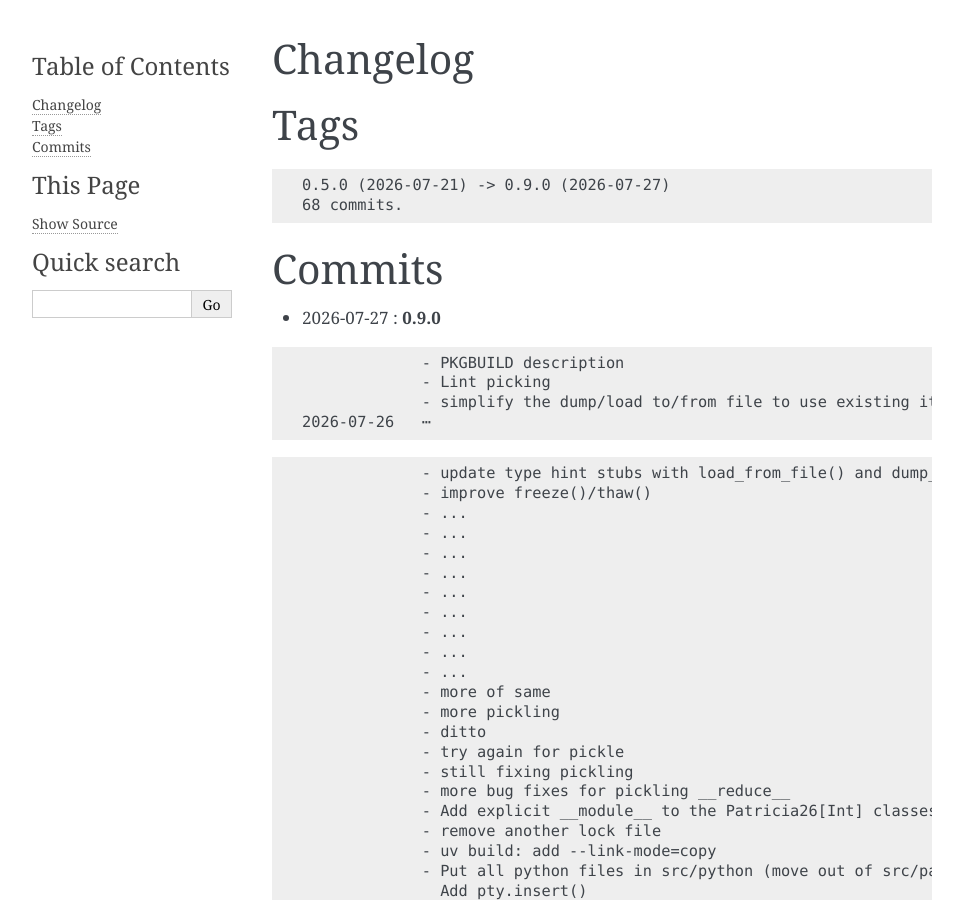
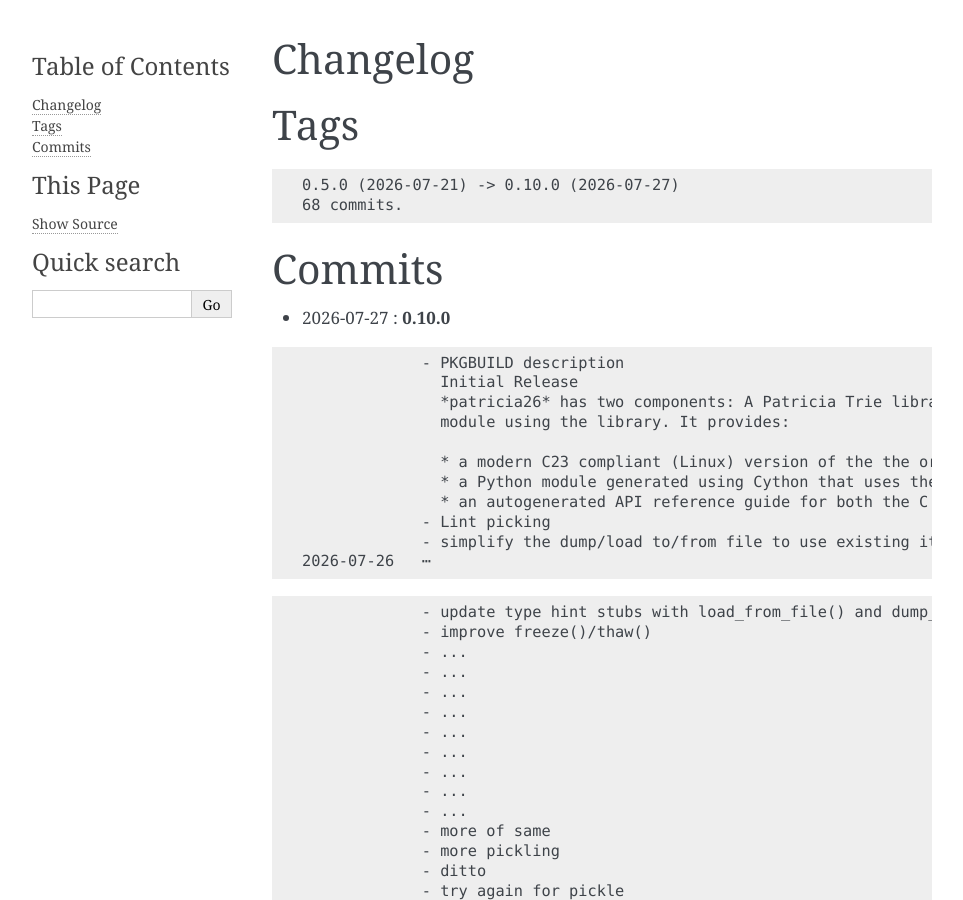
Before and after one commit to gene-git/patricia26, a Sphinx documentation site: the page built from Docs/Changelog.rst, in a window 1280 px wide and 900 px high. Shown: the whole window, without its empty margins (148-1111 px from the left). Built offline with Sphinx 7.4.7, drawn with Linux system fonts in a browser that asks for light colours.

```diff
--- a/Docs/Changelog.rst
+++ b/Docs/Changelog.rst
@@ -6,18 +6,25 @@
 
 .. code-block:: text
 
-	0.5.0 (2026-07-21) -> 0.9.0 (2026-07-27)
+	0.5.0 (2026-07-21) -> 0.10.0 (2026-07-27)
 	68 commits.
 
 Commits
 =======
 
 
-* 2026-07-27  : **0.9.0**
+* 2026-07-27  : **0.10.0**
 
 .. code-block:: text
 
               - PKGBUILD description
+                Initial Release
+                *patricia26* has two components: A Patricia Trie library and a Python
+                module using the library. It provides:
+
+                * a modern C23 compliant (Linux) version of the the original C-code.
+                * a Python module generated using Cython that uses the shared c-library.
+                * an autogenerated API reference guide for both the C and Python code.
               - Lint picking
               - simplify the dump/load to/from file to use existing iter_v4/6 methods
  2026-07-26   ⋯
--- a/Docs/conf.py
+++ b/Docs/conf.py
@@ -9,7 +9,7 @@
 
 project = "patricia26"
 author = 'Gene C'
-release = "0.9.0"
+release = "0.10.0"
 latex_engine = 'xelatex'
 
 extensions = [
--- a/src/version.txt
+++ b/src/version.txt
@@ -1 +1 @@
-0.9.0
+0.10.0
```
Also changed, not shown: 4 other files.
